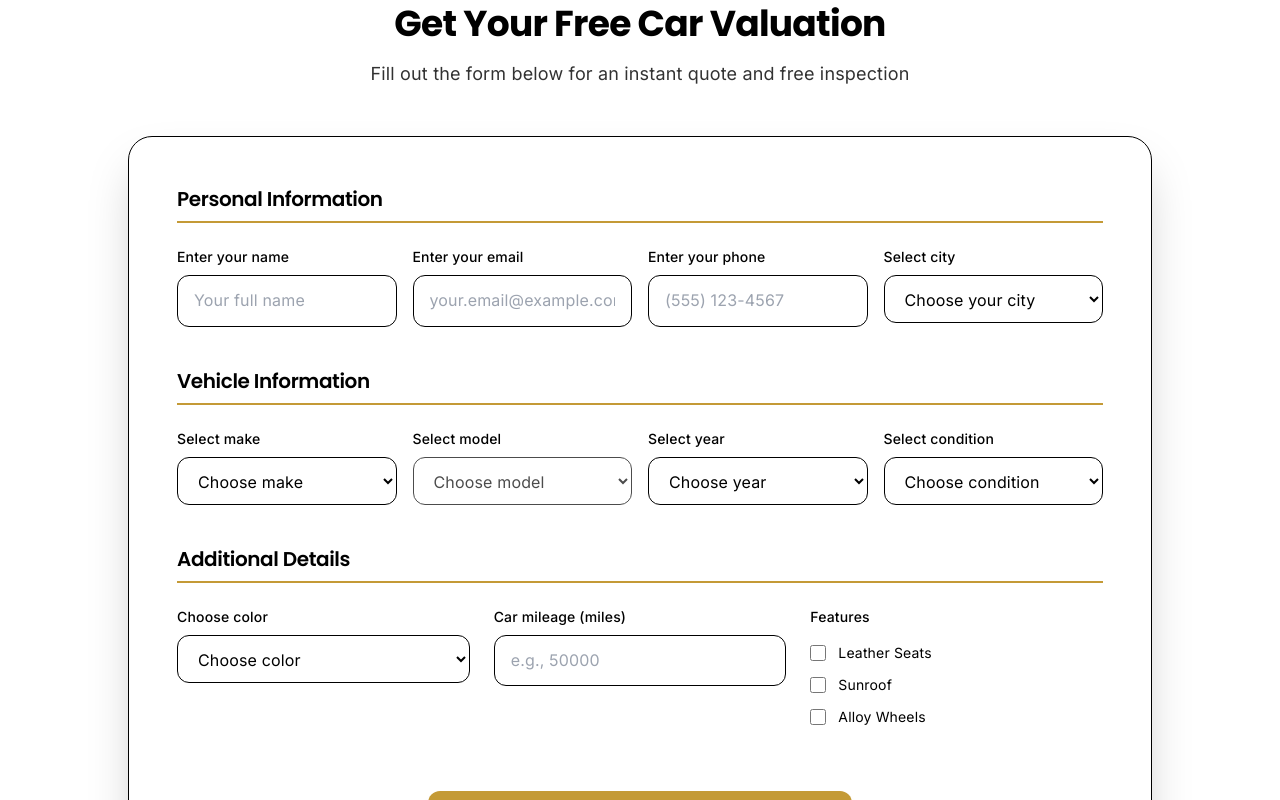
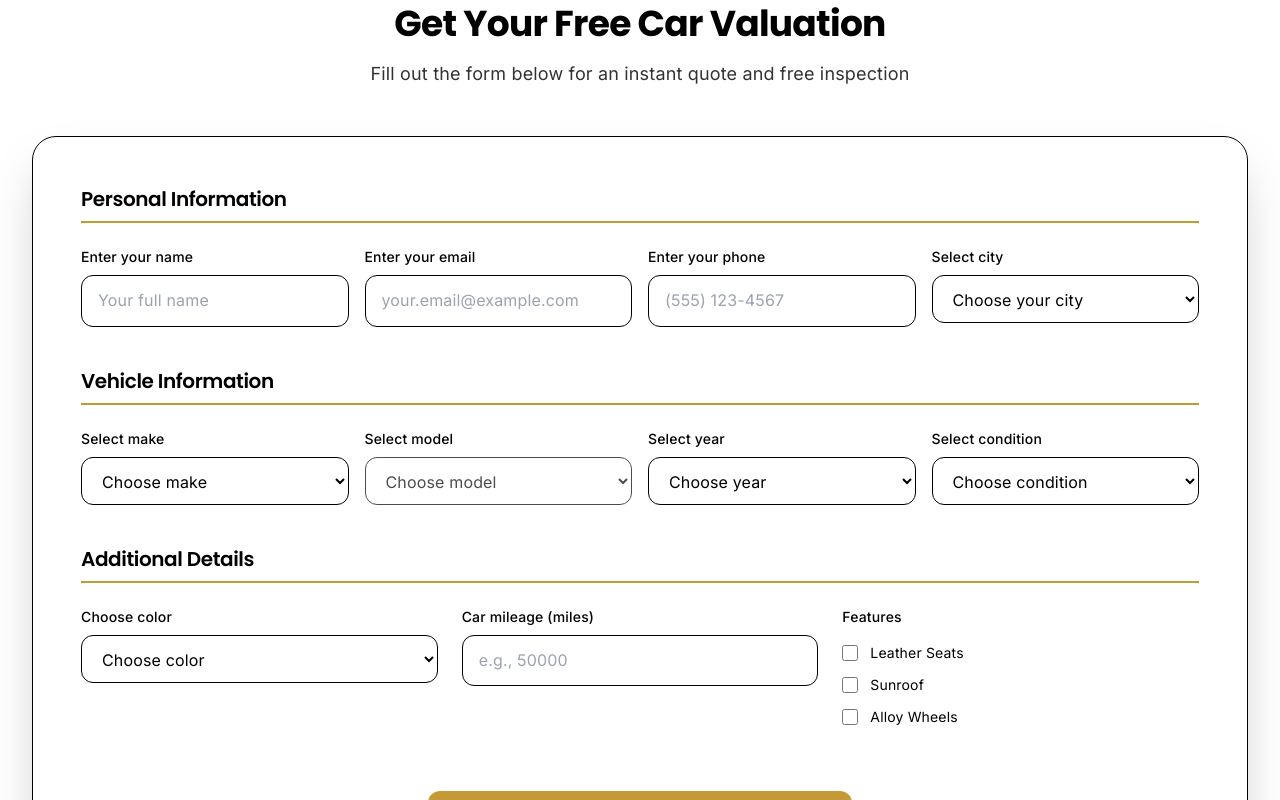
Before and after one commit to mazam1/scrapanycar.ae, a Next.js app: page / in a window 1280 px wide. Shown: the part 860-1660 px from the top of the page. Built offline with nearby package versions, Linux system fonts and the light colour scheme.

Commit message:
Form fixes

```diff
--- a/components/sections/home/form-section.tsx
+++ b/components/sections/home/form-section.tsx
@@ -195,7 +195,7 @@ export function FormSection() {
         </motion.div>
 
         <motion.div
-          className="w-full max-w-5xl mx-auto bg-card/80 backdrop-blur-sm rounded-3xl shadow-2xl p-8 lg:p-12 border border-border/50 transition-all duration-300"
+          className="w-full mx-auto bg-card/80 backdrop-blur-sm rounded-3xl shadow-2xl p-8 lg:p-12 border border-border/50 transition-all duration-300"
           initial={{ opacity: 0, y: 50 }}
           animate={{ opacity: 1, y: 0 }}
           transition={{ duration: 0.8, delay: 0.2 }}
```
